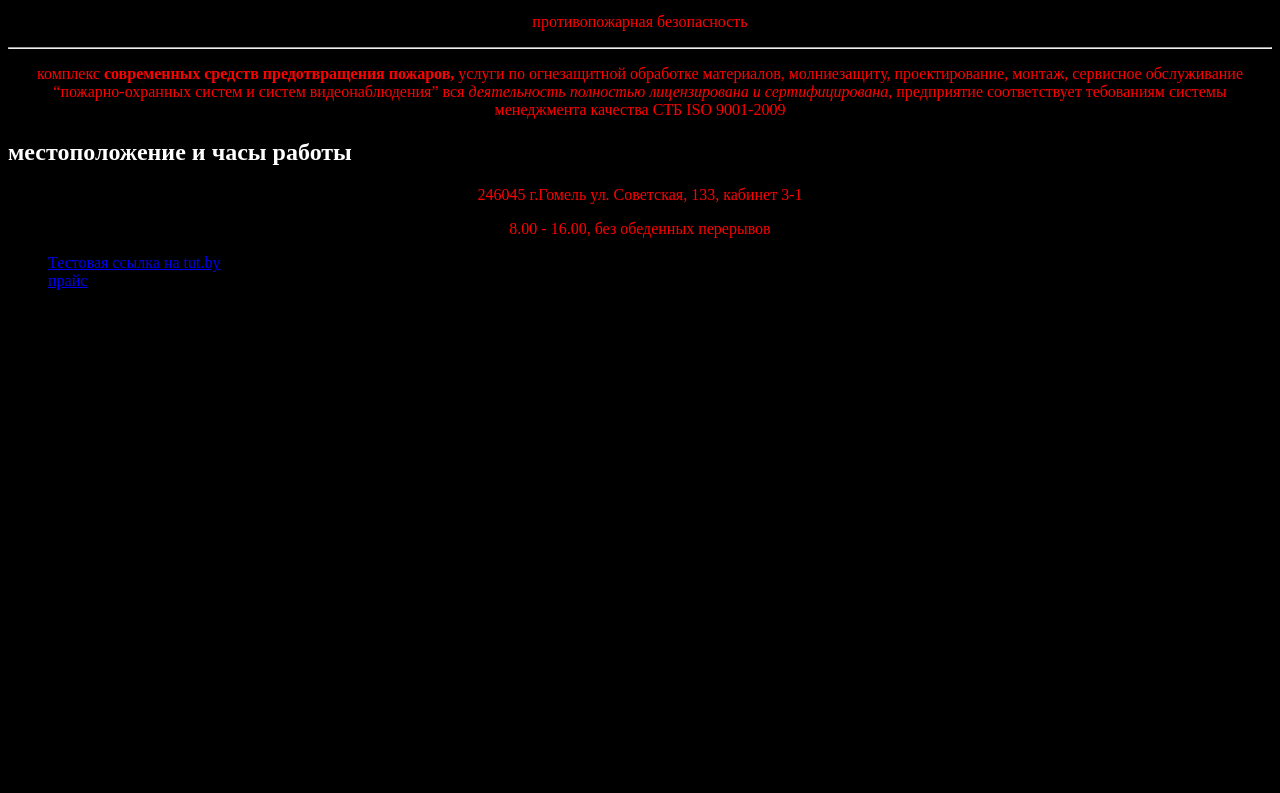
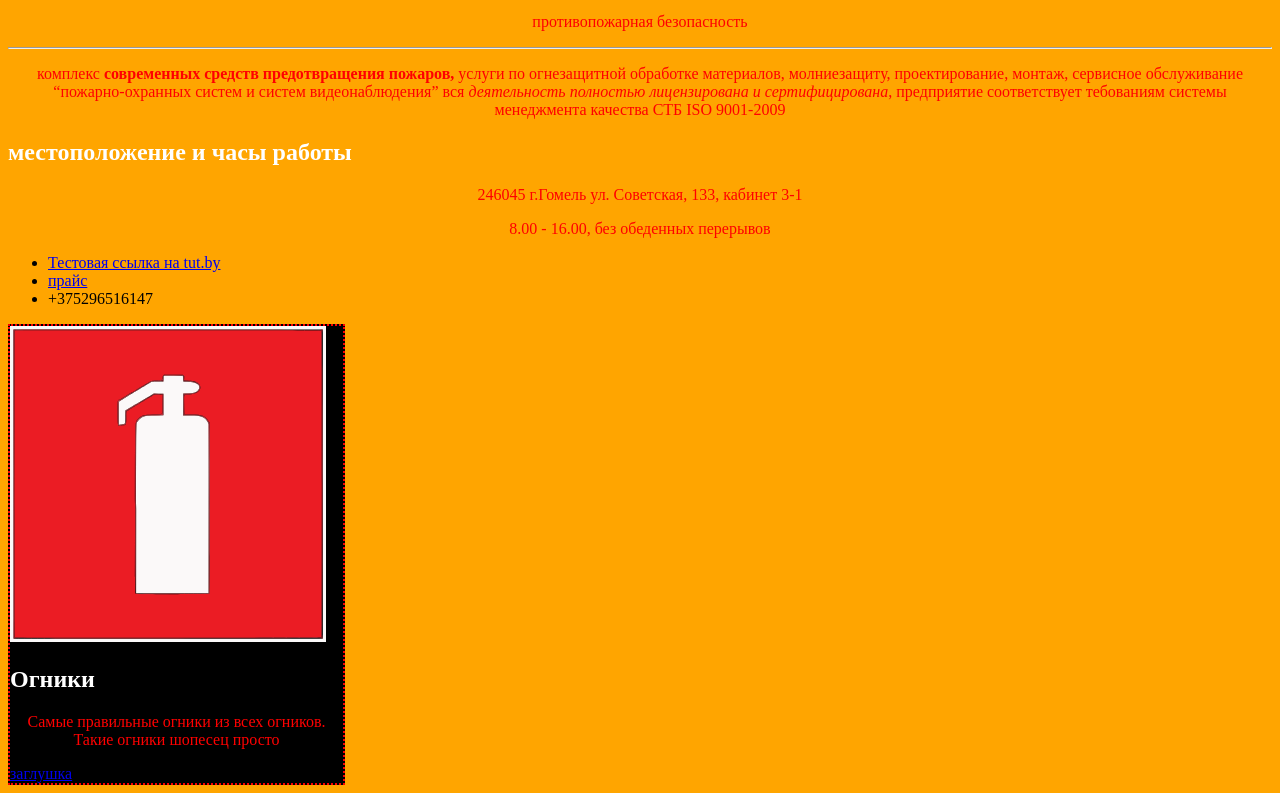
Before and after one commit to Anffaloff/antifire, a plain HTML site: page index.html in a window 1280 px wide. Shown: the part 141-934 px from the top of the page. Before the commit the page ends 800 px from the top, so only its background shows below. Drawn offline with Linux system fonts and the light colour scheme.

Commit message:
ver 1.08

```diff
--- a/index.css
+++ /dev/null
@@ -1,14 +0,0 @@
-p {
-	color: red;
-	/*margin: 10 px auto 0 px auto;*/
-	text-align: center;
-	}
-body {
-	background: black;}
-/*div.test {
-	color: green;
-	margin-right: auto;
-}*/
-h2 {
-	color: white;
-	margin: 10 px auto 0 px auto;}
--- a/index.html
+++ b/index.html
@@ -5,7 +5,7 @@
     <meta name="viewport" content="width=device-width, initial-scale=1.0">
     <meta http-equiv="X-UA-Compatible" content="ie=edge">
     <title>main Техносервис</title>
-    <link rel="stylesheet" type="text/css" href="index.css">
+    <link rel="stylesheet" type="text/css" href="style.css">
 </head>
 <body>
     <div class="test">
@@ -25,6 +25,11 @@
         <li><a href="price.html">прайс</a></li>
         <li><a href="tel: 375296516147"></a>+375296516147</li>
     </ul>
-
+    <div class="div-ognik">
+        <img class="pic-ognik" src="ognik.svg" alt="ognik" title="ognik">
+        <h2 class="card-name"> Огники </h2>
+        <p class="card-info"> Самые правильные огники из всех огников. Такие огники шопесец просто </p>
+        <a class="card-href" href="#"> заглушка </a>
+    </div>
 </body>
 </html>
--- /dev/null
+++ b/style.css
@@ -0,0 +1,22 @@
+p {
+	color: red;
+	/*margin: 10 px auto 0 px auto;*/
+	text-align: center;
+	}
+body {
+	background: orange;}
+/*div.test {
+	color: green;
+	margin-right: auto;
+}*/
+h2 {
+	color: white;
+	margin: 10 px auto 0 px auto;}
+.div-ognik {
+	background: black;
+	border: 2px dotted red;
+	width: 333px;
+}
+.div-ognik .pic-ognik {
+	width: 95%;
+}
```
Also changed, not shown: Ognik.svg (added).
